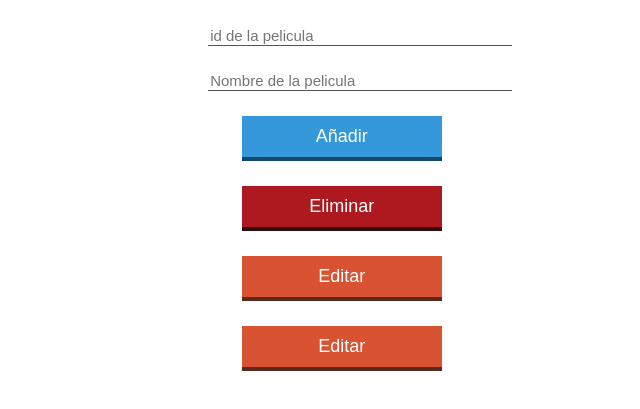
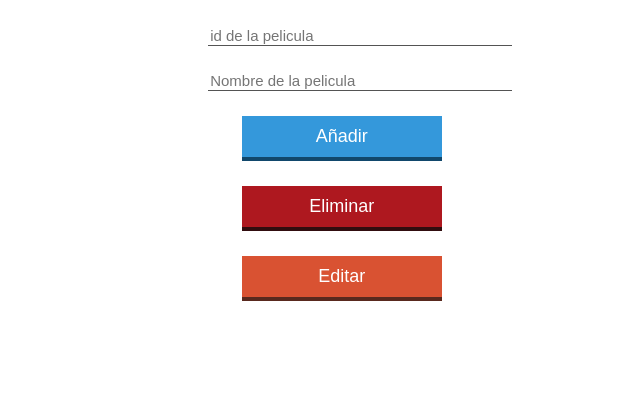
Before and after one commit to Daryl220/pagina, a plain HTML site: page index.html in a window 1280 px wide. Shown: the part 79-488 px from the top of the page, without its empty margins (320-960 px from the left). Drawn offline with Linux system fonts and the light colour scheme.

Commit message:
prueba de commit y pusheo

```diff
--- a/index.html
+++ b/index.html
@@ -22,7 +22,6 @@
                 <input type="button" value="Añadir" onclick="add()" class="btn btnAzul">
                 <input type="button" value="Eliminar" onclick="eliminar()" class="btn btnRojo">
                 <input type="button" value="Editar" onclick="editar()" class="btn btnNaranja">
-                <input type="button" value="Editar" onclick="editar()" class="btn btnNaranja">
             </div>
         </div>
     </div>
```
